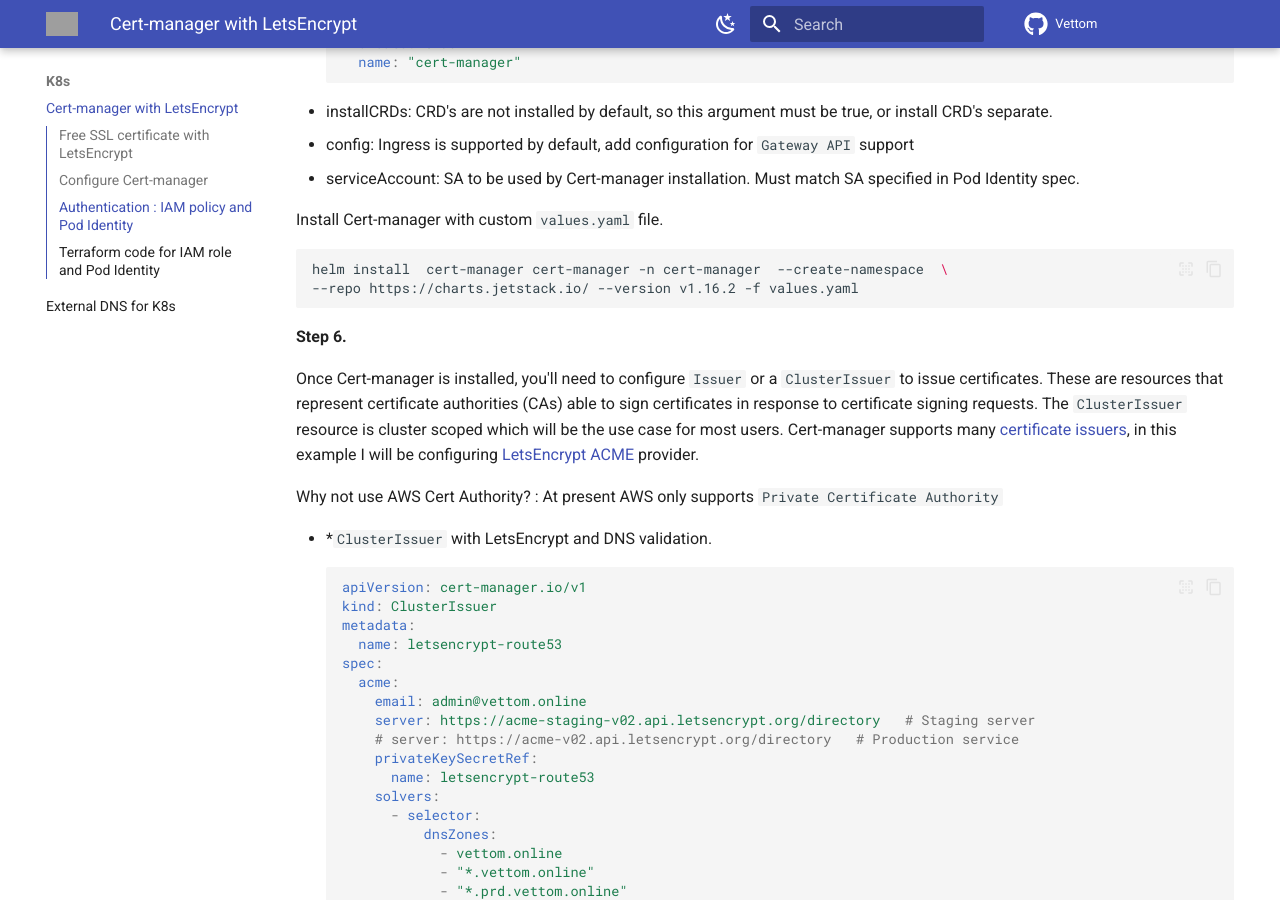
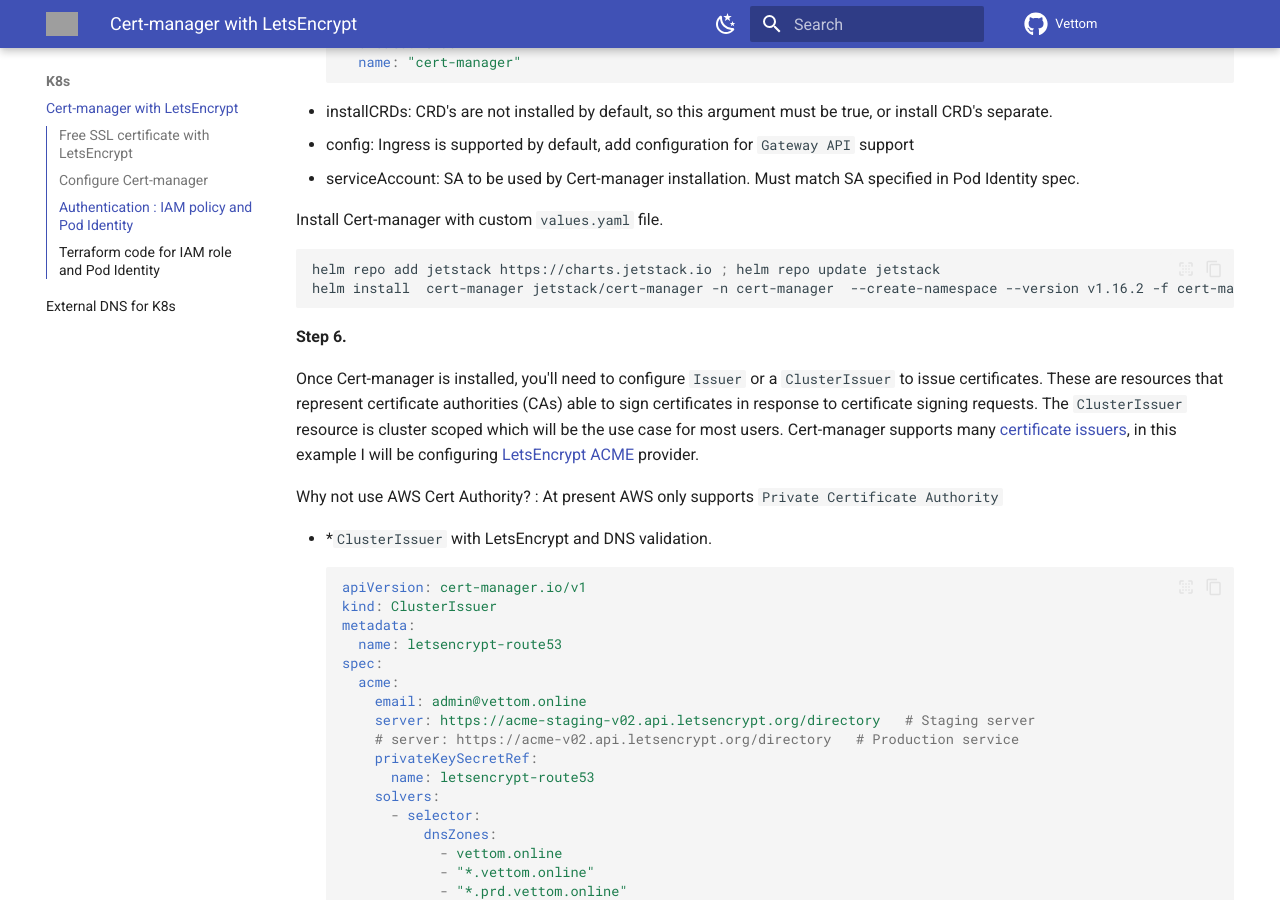
Before and after one commit to vettom/vettom.github.io, an MkDocs documentation site: the page built from docs/K8s/cert-manager.md, in a window 1280 px wide and 900 px high, scrolled down 2593 px. Built offline with MkDocs 1.6.1 and Material for MkDocs 9.7.7, drawn with Linux system fonts in a browser that asks for light colours; grey boxes are pictures that could not be loaded.

Commit message:
Update by DV on Wed 25 Dec 2024 20:07:39 GMT

````diff
--- a/docs/K8s/cert-manager.md
+++ b/docs/K8s/cert-manager.md
@@ -106,8 +106,8 @@
 
 Install Cert-manager with custom `values.yaml` file.
 ```bash
-helm install  cert-manager cert-manager -n cert-manager  --create-namespace  \
---repo https://charts.jetstack.io/ --version v1.16.2 -f values.yaml
+helm repo add jetstack https://charts.jetstack.io ; helm repo update jetstack
+helm install  cert-manager jetstack/cert-manager -n cert-manager  --create-namespace --version v1.16.2 -f cert-manager/values.yaml
 ```
 **Step 6.**
 
````
